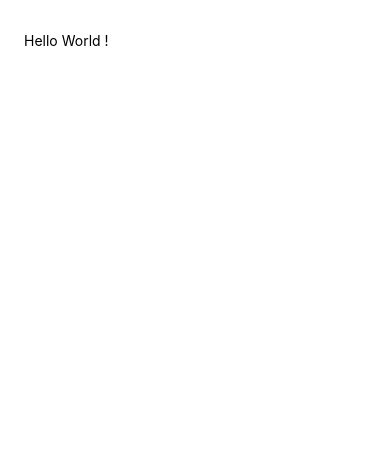
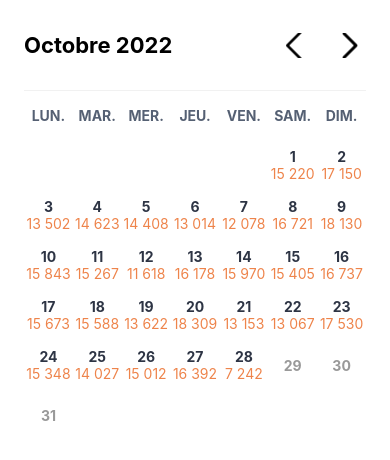
Before and after one commit to WeWard-SAS/app-interview-challenge, a React Native app: screen / in a window 390 px wide. Shown: the top 460 px of the page. Built offline with nearby package versions, Linux system fonts and the light colour scheme.

Commit message:
Display steps in custom calendar

```diff
--- a/App.tsx
+++ b/App.tsx
@@ -1,24 +1,48 @@
-import React, {useEffect} from 'react';
-import {SafeAreaView, ScrollView, StyleSheet, Text, View} from 'react-native';
+import React, {useEffect, useState} from 'react';
+import {SafeAreaView, ScrollView, StyleSheet} from 'react-native';
+import {CustomCalendar} from './components/CustomCalendar/CustomCalendar';
 import {getStepsHistory} from './services/healthService';
+import moment from 'moment';
+import {formatStepsData, StepsByDays} from './utils/stepUtils';
 
 const App = () => {
+  const [activeDate, setActiveDate] = useState(moment());
+  const [stepDays, setStepDays] = useState<StepsByDays>({});
+  const [isLoading, setIsLoading] = useState<boolean>(false);
+
   useEffect(() => {
+    const startOfMonth = moment(activeDate)
+      .startOf('month')
+      .format('YYYY-MM-DD');
+    const endOfMonth = moment(activeDate).add(1, 'month').format('YYYY-MM-DD');
+
     (async function () {
-      const steps = await getStepsHistory('2022-09-01', '2022-10-01');
+      setIsLoading(true);
+      const steps = await getStepsHistory(startOfMonth, endOfMonth);
+      setStepDays(formatStepsData(steps));
+      setTimeout(() => {
+        // Simulate debounce function
+        setIsLoading(false);
+      }, 1000);
+    })();
+  }, [activeDate]);
 
-      console.log(steps);
-    })();
-  });
+  const onDateChange = (date: moment.Moment) => {
+    setStepDays({});
+    setActiveDate(date);
+  };
 
   return (
     <SafeAreaView>
       <ScrollView
         contentInsetAdjustmentBehavior="automatic"
         contentContainerStyle={styles.scrollContainer}>
-        <View>
-          <Text>Hello World !</Text>
-        </View>
+        <CustomCalendar
+          isLoading={isLoading}
+          activeDate={activeDate}
+          onDateChange={onDateChange}
+          stepDays={stepDays}
+        />
       </ScrollView>
     </SafeAreaView>
   );
--- /dev/null
+++ b/components/CustomCalendar/CustomCalendar.tsx
@@ -0,0 +1,157 @@
+import React, {FunctionComponent, useCallback, useMemo} from 'react';
+import {
+  ActivityIndicator,
+  Image,
+  StyleSheet,
+  Text,
+  TouchableOpacity,
+  View,
+} from 'react-native';
+import moment from 'moment';
+import {CustomDayCell} from './CustomDayCell';
+import {formatNumberWithSpaces} from '../../utils/numberUtils';
+import {getLocaleDays, getLocaleMonths} from '../../utils/dateUtils';
+import {StepsByDays} from '../../utils/stepUtils';
+
+interface CustomCalendarProps {
+  isLoading: boolean;
+  activeDate: moment.Moment;
+  onDateChange: (date: moment.Moment) => void;
+  stepDays: StepsByDays;
+}
+export const CustomCalendar: FunctionComponent<CustomCalendarProps> = ({
+  isLoading,
+  activeDate,
+  onDateChange,
+  stepDays,
+}) => {
+  const months = getLocaleMonths('fr-FR');
+
+  const decrementMonth = useCallback(() => {
+    onDateChange(moment(activeDate).add(-1, 'month'));
+  }, [activeDate, onDateChange]);
+
+  const incrementMonth = useCallback(() => {
+    onDateChange(moment(activeDate).add(1, 'month'));
+  }, [activeDate, onDateChange]);
+
+  const matrix = useMemo(() => {
+    const firstDay = moment(activeDate).startOf('month').get('day');
+    const daysInMonth = activeDate.daysInMonth();
+
+    const m: number[][] = [];
+    let counter = 1;
+    for (let row = 0; row < 7; row++) {
+      m[row] = [];
+      for (let col = 0; col < 7; col++) {
+        m[row][col] = -1;
+        if (row === 0 && col + 1 >= firstDay) {
+          m[row][col] = counter++;
+        } else if (row > 0 && counter <= daysInMonth) {
+          m[row][col] = counter++;
+        }
+      }
+    }
+
+    return m;
+  }, [activeDate]);
+
+  return (
+    <View>
+      <View style={styles.header}>
+        <Text style={styles.dateTitle}>
+          {months[activeDate.month()]} {activeDate.year()}
+        </Text>
+        <View style={{flexDirection: 'row'}}>
+          <TouchableOpacity onPress={decrementMonth}>
+            <Image
+              style={{height: 25, aspectRatio: 1}}
+              source={require('../../assets/images/buttons/left-chevron.png')}
+            />
+          </TouchableOpacity>
+          <TouchableOpacity onPress={incrementMonth}>
+            <Image
+              style={{height: 25, aspectRatio: 1, marginLeft: 24}}
+              source={require('../../assets/images/buttons/right-chevron.png')}
+            />
+          </TouchableOpacity>
+        </View>
+      </View>
+      <View style={styles.calendar}>
+        {getLocaleDays().map((item, index) => {
+          return (
+            <View style={{flex: 1}} key={index}>
+              <Text style={styles.calendarDayTitle}>{item}</Text>
+            </View>
+          );
+        })}
+      </View>
+      {matrix.map((row, index) => {
+        return (
+          <View
+            key={index}
+            style={{
+              flexDirection: 'row',
+            }}>
+            {row.map((item, key) => (
+              <CustomDayCell
+                key={key}
+                isDayOff={
+                  item > -1
+                    ? moment(activeDate).set('date', item).isAfter(moment())
+                    : false
+                }
+                title={item !== -1 ? String(item) : ''}
+                subtitle={
+                  stepDays[item]
+                    ? formatNumberWithSpaces(stepDays[item])
+                    : undefined
+                }
+              />
+            ))}
+          </View>
+        );
+      })}
+      {isLoading && (
+        <View style={styles.loaderContainer}>
+          <ActivityIndicator size="large" color="#999999" />
+        </View>
+      )}
+    </View>
+  );
+};
+
+const styles = StyleSheet.create({
+  header: {
+    flexDirection: 'row',
+    justifyContent: 'space-between',
+    alignItems: 'center',
+  },
+  dateTitle: {
+    fontSize: 22,
+    color: '#000',
+    fontWeight: 'bold',
+  },
+  calendar: {
+    flexDirection: 'row',
+    marginTop: 32,
+    marginBottom: 16,
+    paddingTop: 16,
+    borderTopWidth: 1,
+    borderTopColor: '#F1F1F1',
+  },
+  calendarDayTitle: {
+    color: '#556073',
+    textAlign: 'center',
+    fontWeight: 'bold',
+  },
+  loaderContainer: {
+    width: '100%',
+    height: '100%',
+    justifyContent: 'center',
+    position: 'absolute',
+    left: 0,
+    top: 0,
+    backgroundColor: 'rgba(255, 255, 255, 0.5)',
+  },
+});
--- /dev/null
+++ b/components/CustomCalendar/CustomDayCell.tsx
@@ -0,0 +1,45 @@
+import React, {FunctionComponent, useMemo} from 'react';
+import {StyleSheet, Text, View} from 'react-native';
+
+interface CustomDayCellProps {
+  title: string;
+  subtitle?: string;
+  isDayOff?: boolean;
+}
+export const CustomDayCell: FunctionComponent<CustomDayCellProps> = ({
+  title,
+  subtitle,
+  isDayOff = false,
+}) => {
+  const isCellEmpty = useMemo(() => {
+    return title === '';
+  }, [title]);
+
+  return (
+    <View style={styles.container}>
+      {!isCellEmpty && (
+        <>
+          <Text
+            style={{
+              color: !subtitle || isDayOff ? '#999999' : '#2D3444',
+              fontWeight: 'bold',
+            }}>
+            {title}
+          </Text>
+          {subtitle && !isDayOff && subtitle.length > 0 && (
+            <Text style={{color: '#EE844B'}}>{subtitle}</Text>
+          )}
+        </>
+      )}
+    </View>
+  );
+};
+
+const styles = StyleSheet.create({
+  container: {
+    flex: 1,
+    justifyContent: 'center',
+    alignItems: 'center',
+    height: 50,
+  },
+});
--- /dev/null
+++ b/utils/dateUtils.ts
@@ -0,0 +1,24 @@
+export const getLocaleMonths = (locale: string) => {
+  return [...Array(12)].map((_, monthIndex) => {
+    const objDate = new Date();
+    objDate.setDate(1);
+    objDate.setMonth(monthIndex);
+    const month = objDate.toLocaleString(locale, {month: 'long'});
+    return month.charAt(0).toUpperCase() + month.slice(1);
+  });
+};
+
+export const getLocaleDays = (locale: string = 'fr-FR') => {
+  const baseDate = new Date(Date.UTC(2017, 0, 2)); // Set date on monday
+  const weekDays = [];
+  for (let i = 0; i < 7; i++) {
+    weekDays.push(
+      baseDate
+        .toLocaleDateString(locale, {weekday: 'short'})
+        .split(' ')[0]
+        .toUpperCase(),
+    );
+    baseDate.setDate(baseDate.getDate() + 1);
+  }
+  return weekDays;
+};
--- /dev/null
+++ b/utils/numberUtils.ts
@@ -0,0 +1,3 @@
+export const formatNumberWithSpaces = (number: number) => {
+  return number.toString().replace(/\B(?=(\d{3})+(?!\d))/g, ' ');
+};
--- /dev/null
+++ b/utils/stepUtils.ts
@@ -0,0 +1,16 @@
+import {StepDataPoint} from '../services/healthService';
+import moment from 'moment';
+
+export type StepsByDays = {
+  [dayNumber: number]: number;
+};
+
+export const formatStepsData = (steps: StepDataPoint[]) => {
+  return steps.reduce((previousValue: StepsByDays, currentValue) => {
+    const currentDay = moment(currentValue.startDate).date();
+    return {
+      ...previousValue,
+      [currentDay]: (previousValue[currentDay] || 0) + currentValue.value,
+    };
+  }, {});
+};
```
Also changed, not shown: assets/images/buttons/left-chevron.png (added), assets/images/buttons/right-chevron.png (added).
